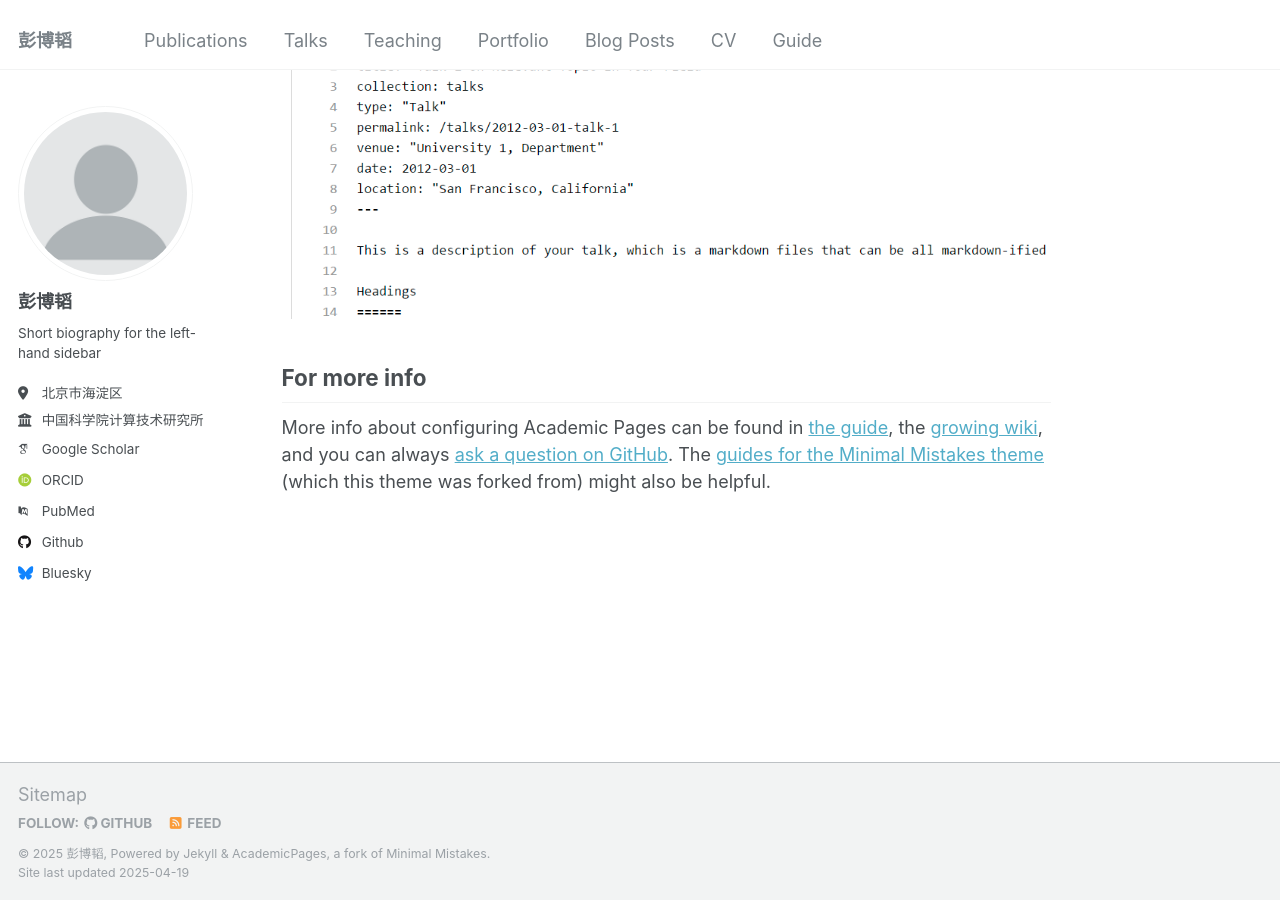
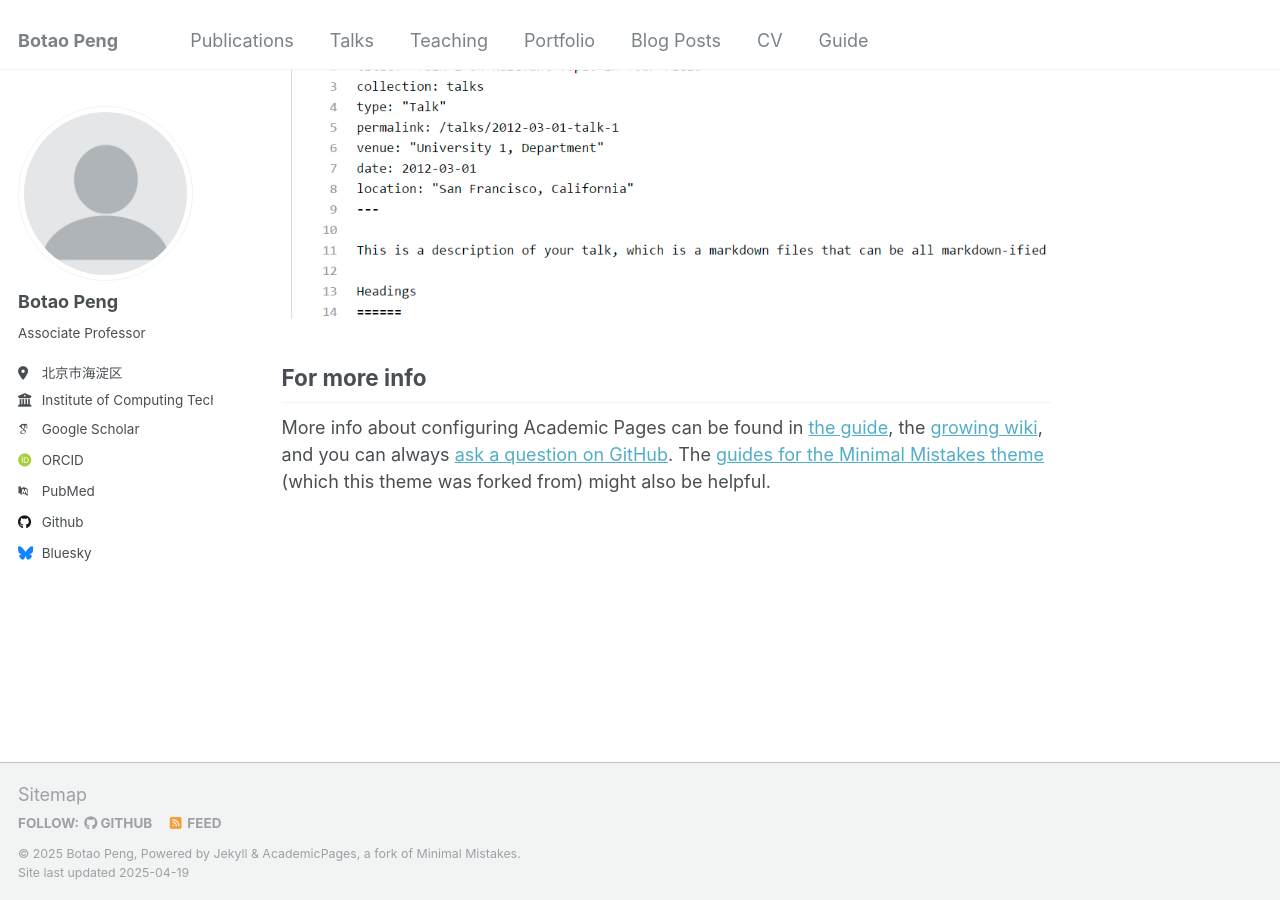
Before and after one commit to BotaoPENG/botaopeng.github.io, a Jekyll site: the page built from _pages/about.md, in a window 1280 px wide and 900 px high, scrolled down 2643 px. Built offline with Jekyll 4.4.1, drawn with Linux system fonts in a browser that asks for light colours; some web fonts are replaced.

Commit message:
Update _config.yml

```diff
--- a/_config.yml
+++ b/_config.yml
@@ -8,9 +8,9 @@
 
 # Basic Site Settings
 locale                   : "en-US"
-title                    : "彭博韬"
+title                    : "Botao Peng"
 title_separator          : "-"
-name                     : &name "彭博韬"
+name                     : &name "Botao Peng"
 description              : &description "personal description"
 url                      : https://botaopeng.github.io # the base hostname & protocol for your site e.g. "https://[your GitHub username].github.io"
 baseurl                  : "" # the subpath of your site, e.g. "/blog"
@@ -22,11 +22,11 @@ repository               : "botaopeng.github.io"
 author:
   # Biographic information
   avatar           : "profile.png"
-  name             : "彭博韬"
+  name             : "Botao Peng"
   pronouns         : # example: "she/her"
-  bio              : "Short biography for the left-hand sidebar"
+  bio              : "Associate Professor"
   location         : "北京市海淀区"
-  employer         : "中国科学院计算技术研究所"
+  employer         : "Institute of Computing Technology, Chinese Academy of Sciences"
   uri              : # URL
   #email            : "pengbotao[at]ict.ac.cn"
 
```
